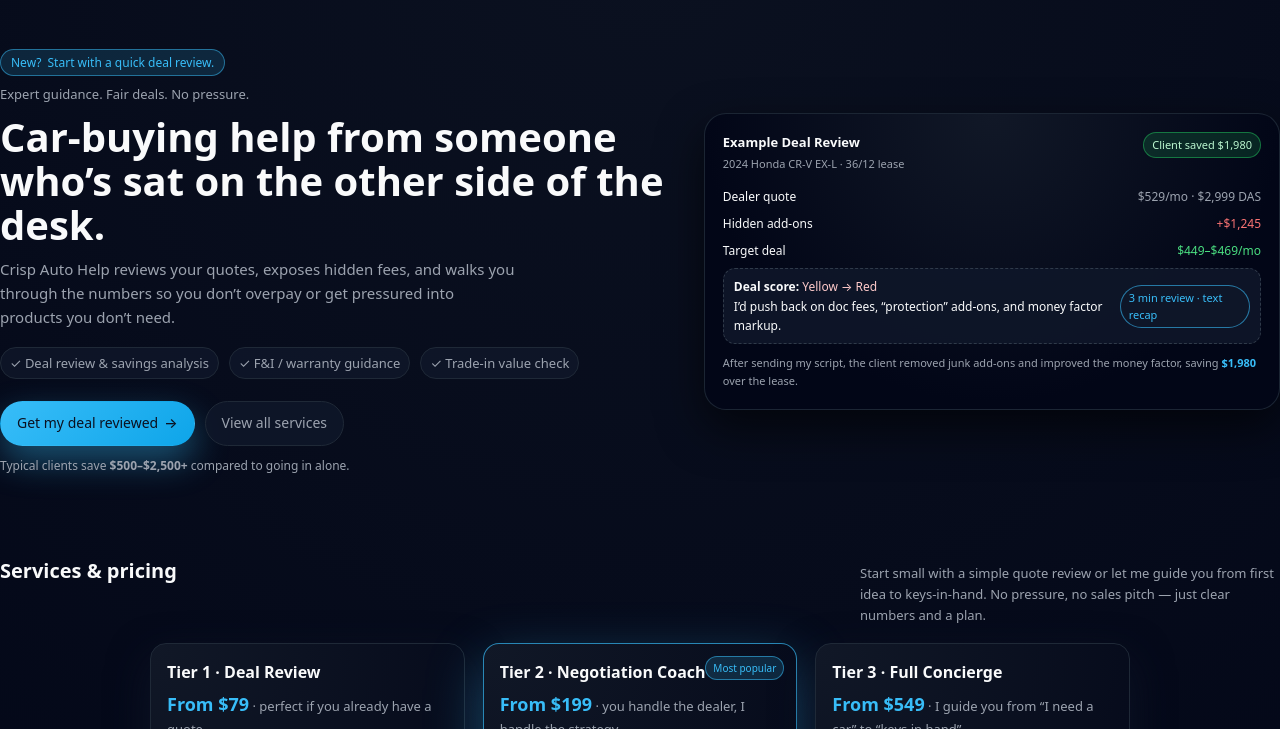
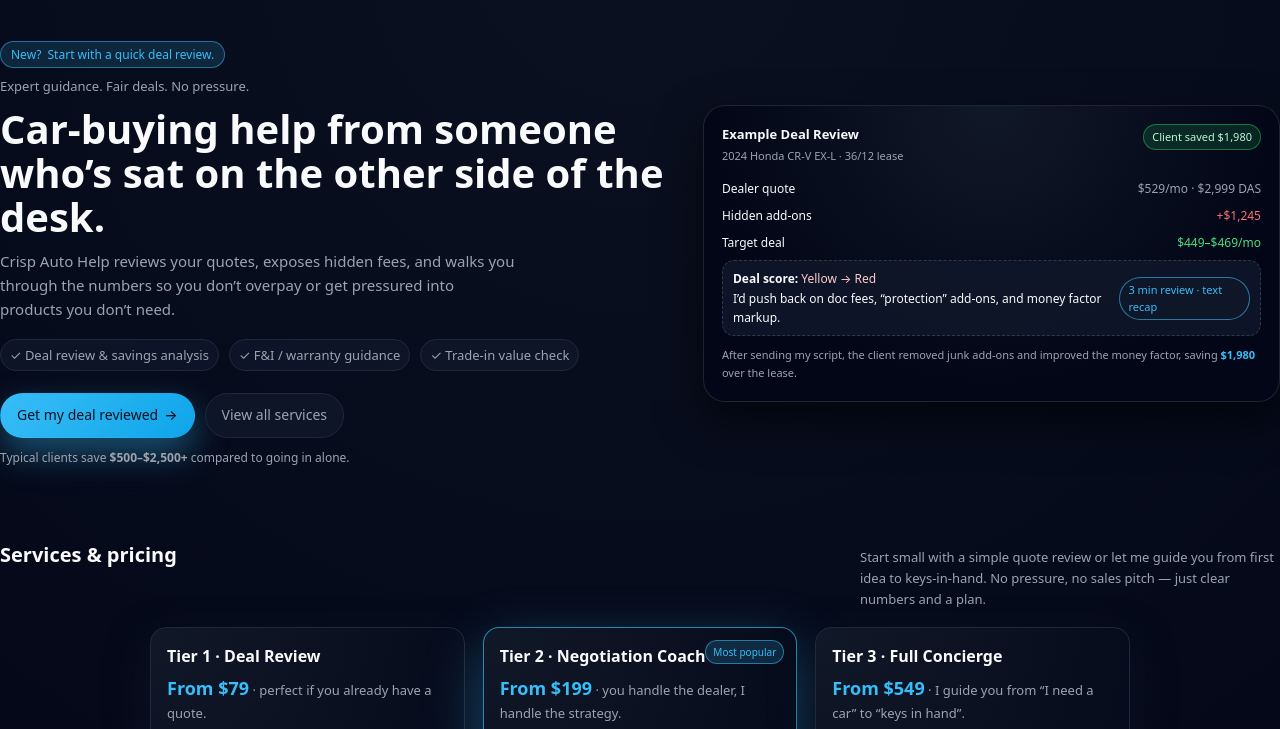
Before and after one commit to crispautohelp/crispautohelp, a plain HTML site: page index.html in a window 1280 px wide. Shown: the part 71-800 px from the top of the page. Drawn offline with Linux system fonts and the light colour scheme.

Commit message:
Update index.html

```diff
--- a/index.html
+++ b/index.html
@@ -116,8 +116,8 @@
     .hero {
       display: grid;
       grid-template-columns: minmax(0, 2fr) minmax(0, 1.7fr);
-      gap: 26px;
-      padding: 32px 0 40px;
+      gap: 24px;
+      padding: 24px 0 32px;
       align-items: center;
     }
 
```
